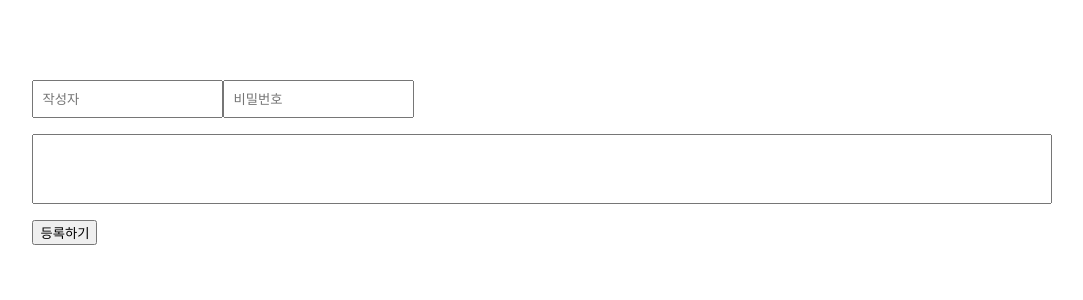
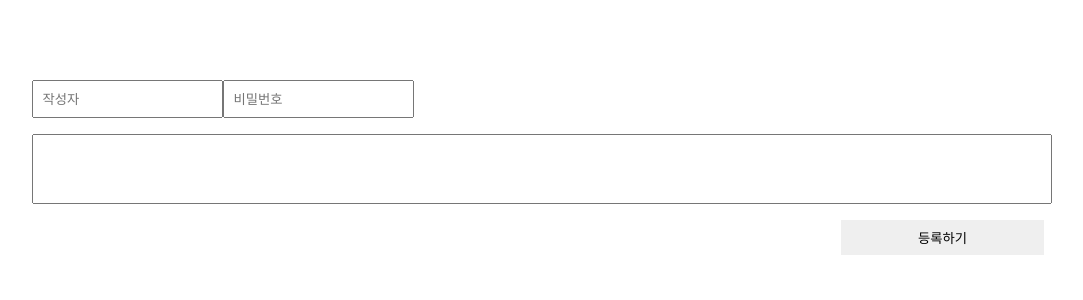
Before and after one commit to minngaeng/board, a Next.js app: page /src/components/commons/units/boardComment/write/BoardCommentWrite.presenter in a window 1280 px wide. Shown: the top 300 px of the page, without its empty margins (102-1185 px from the left). Built offline with nearby package versions, Linux system fonts and the light colour scheme.

Commit message:
ADD: comment post button style

```diff
--- a/pages/src/components/commons/units/boardComment/write/BoardCommentWrite.style.ts
+++ b/pages/src/components/commons/units/boardComment/write/BoardCommentWrite.style.ts
@@ -18,6 +18,19 @@ export const CommentInput = styled.input`
   height: 4rem;
 `;
 
-export const Bottom = styled.div``;
+export const Bottom = styled.div`
+  display: flex;
+  flex-direction: row;
+  justify-content: flex-end;
+`;
 
-export const CommentWriteButton = styled.button``;
+export const CommentWriteButton = styled.button`
+  border: none;
+  width: 20%;
+  height: 35px;
+  cursor: pointer;
+
+  &:hover {
+    background-color: #d6d6d6;
+  }
+`;
```
